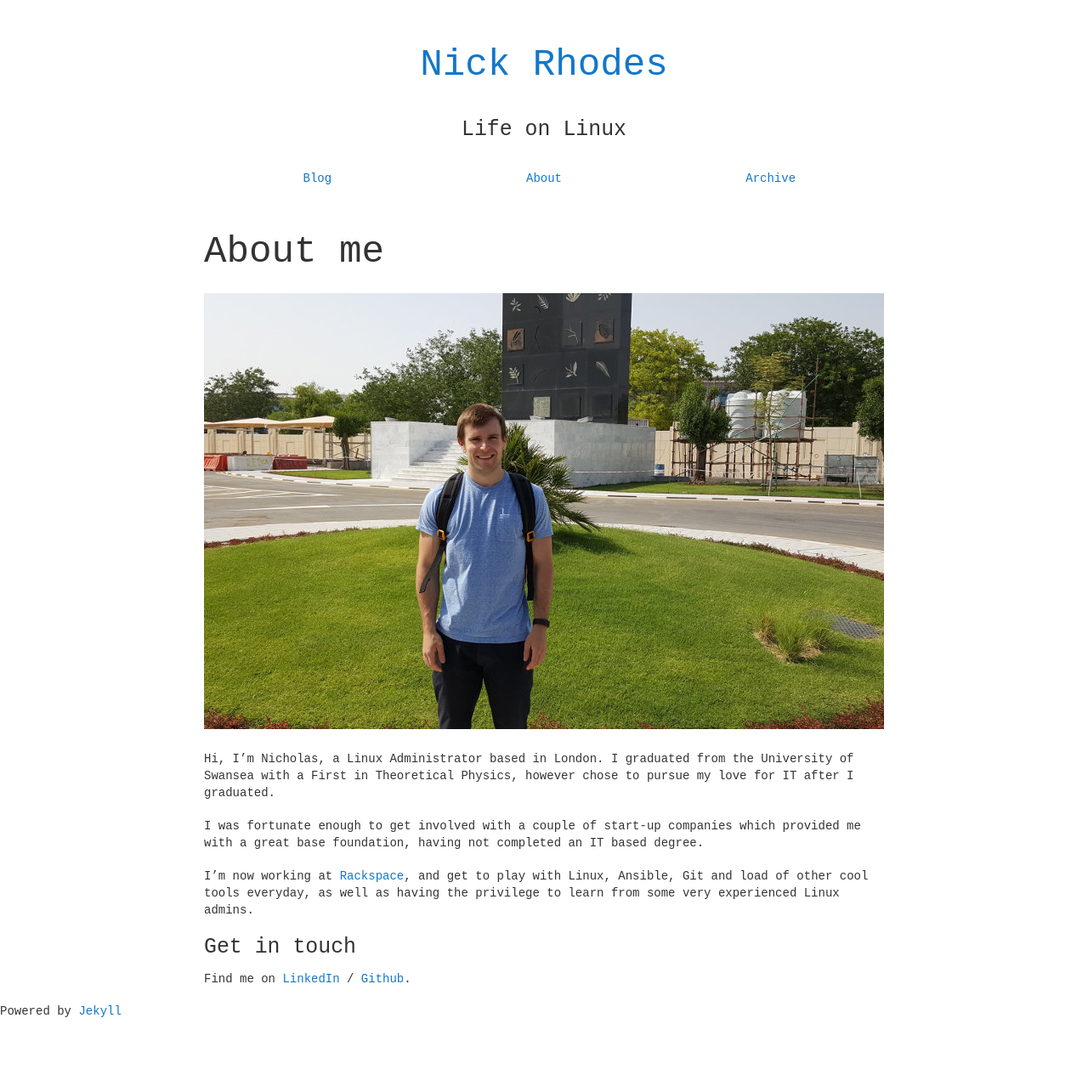
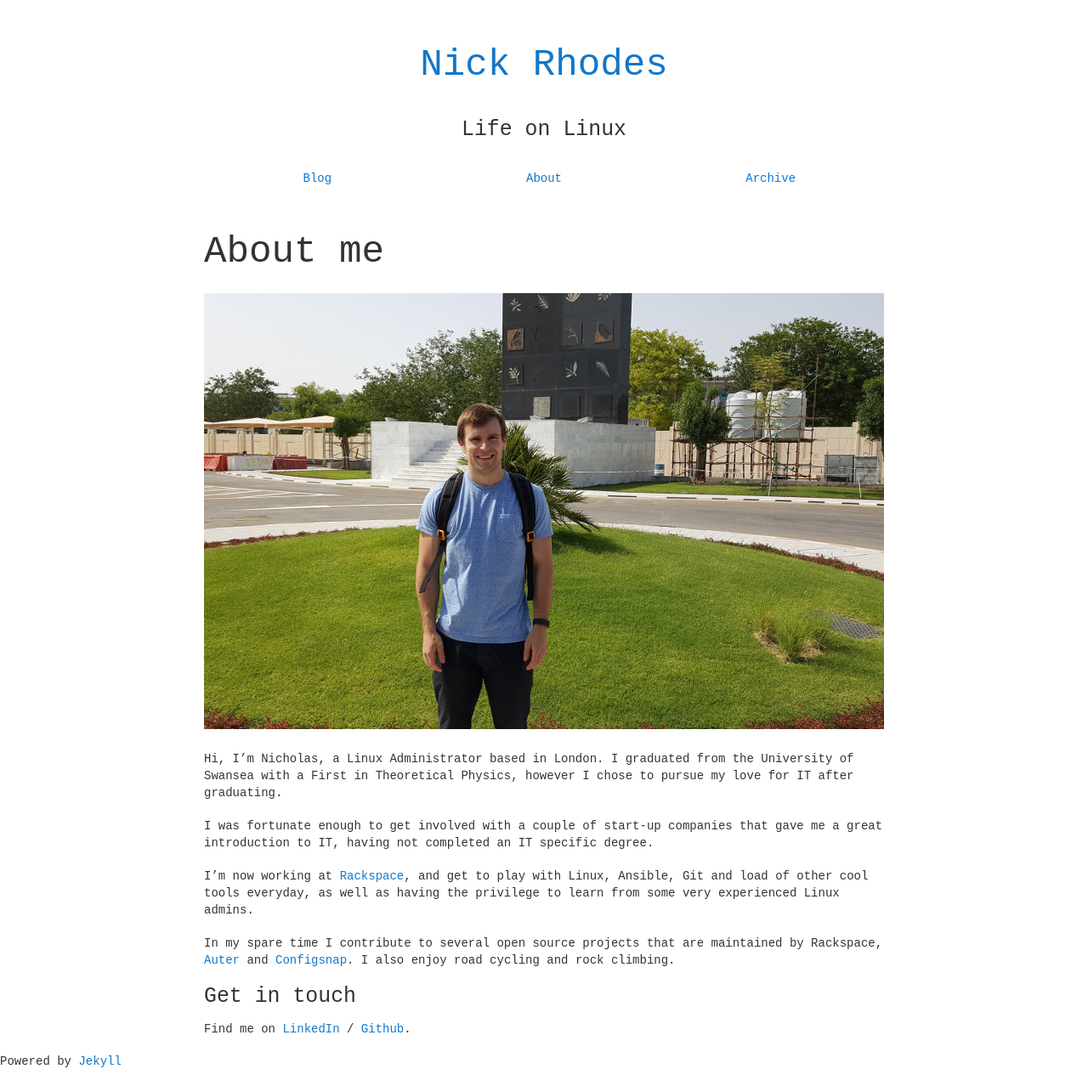
Before and after one commit to nickrhodes-gh/nickrhodes-gh.github.io, a Jekyll site: the page built from about.md, in a window 1280 px wide. Shown: the whole page at 85% size. Built offline with Jekyll 4.4.1, drawn with Linux system fonts in a browser that asks for light colours; before the commit the page ends 1219 px from its top, so only the background shows below that.

Commit message:
Update about me with spare time details

```diff
--- a/about.md
+++ b/about.md
@@ -7,17 +7,21 @@ permalink: /about/
 
 ![About me]({{ site.url }}/assets/images/about_me.jpg)
 
-Hi, I'm Nicholas, a Linux Administrator based in London. I graduated
-from the University of Swansea with a First in Theoretical Physics, however
-chose to pursue my love for IT after I graduated.
+Hi, I'm Nicholas, a Linux Administrator based in London. I graduated from the
+University of Swansea with a First in Theoretical Physics, however I chose to
+pursue my love for IT after graduating.
 
-I was fortunate enough to get involved with a couple of start-up companies which
-provided me with a great base foundation, having not completed an IT based
-degree.
+I was fortunate enough to get involved with a couple of start-up companies that
+gave me a great introduction to IT, having not completed an IT specific degree.
 
 I'm now working at [Rackspace][rs], and get to play with Linux, Ansible, Git and
 load of other cool tools everyday, as well as having the privilege to learn from
 some very experienced Linux admins.
+
+In my spare time I contribute to several open source projects that are
+maintained by Rackspace, [Auter](https://github.com/rackerlabs/auter) and
+[Configsnap](https://github.com/rackerlabs/configsnap). I also enjoy road
+cycling and rock climbing.
 
 ### Get in touch
 
```
